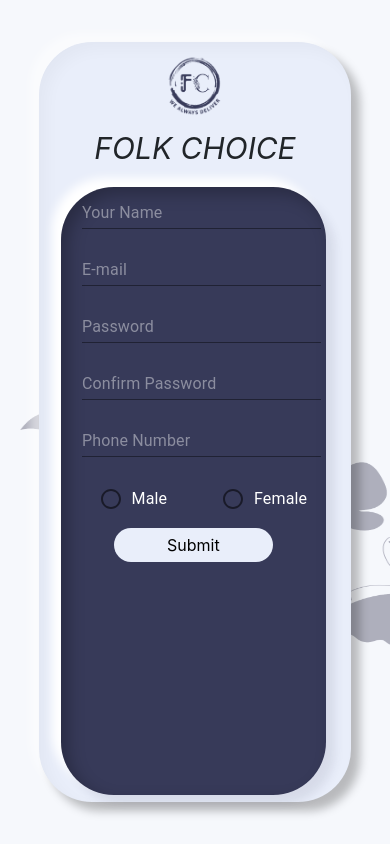
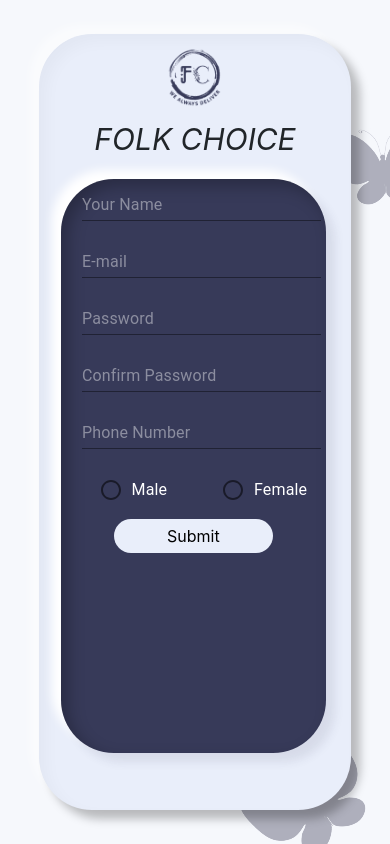
Before and after one commit to sayashchaudhary/folkchoice-frontend, a React (Create React App) app: page /#/register in a window 390 px wide. Built offline with nearby package versions, Linux system fonts and the light colour scheme.

Commit message:
responsive

```diff
--- a/package.json
+++ b/package.json
@@ -11,12 +11,14 @@
     "@types/node": "^12.0.0",
     "@types/react": "^16.9.0",
     "@types/react-dom": "^16.9.0",
+    "@types/react-helmet": "^5.0.15",
     "@types/react-router-dom": "^5.1.3",
     "@types/yup": "^0.26.27",
     "formik": "^2.1.2",
     "node-sass": "^4.13.0",
     "react": "^16.12.0",
     "react-dom": "^16.12.0",
+    "react-helmet": "^5.2.1",
     "react-router-dom": "^5.1.2",
     "react-scripts": "3.3.0",
     "typescript": "~3.7.2",
--- a/src/assets/scss/_main.scss
+++ b/src/assets/scss/_main.scss
@@ -3,6 +3,7 @@
 @import './components/landing';
 @import './components/Register';
 
+
 // Other imports
 @import './reset/reset';
 @import './utilities/variables';
--- a/src/assets/scss/components/_register.scss
+++ b/src/assets/scss/components/_register.scss
@@ -1,22 +1,25 @@
 @import '../utilities/variables';
 
-.container-fluid {
+.container-fluid{
+  padding-right:0 !important;
+  padding-left:0 !important;
+}
+
+.signup {
   display: flex;
   position: relative;
   flex-direction: column;
   justify-content: center;
   align-items: center;
-  padding: 8%;
-  height: 100vh
-
+  height: 100vh;
 }
 
-.container-fluid:after {
+.signup:after {
   content: "";
   background-color: $color-primary;
   background-image: url('../../images/background.png');
   background-position: 20px 50px;
-  background-size: 500px 600px;
+  background-size: 5  00px 600px;
   background-repeat: no-repeat;
   top: 0;
   left: 0;
@@ -123,10 +126,11 @@
 @media(max-width: 767px) {
   .outer-card {
     width: 80%;
+    height:92vh !important;
   }
   .inner-card {
     width: 85%;
-    height:90%;
+    height:68vh !important;
   }
   .submit {
     margin-left: 20%;
@@ -144,15 +148,18 @@
 }
 
 // fir iphone5/SE
-@media only screen and (min-width: 320px) and (max-width: 568px) {
+@media only screen and (width: 320px) and (height: 568px) {
   .inner-card {
-    height: 80%
+    height: 78vh !important
   }
   .gender{
     display: none;
   }
   .outer-card {
-    height: 90%;
+    height: 92vh !important;
+  }
+  .company{
+    display: none;
   }
 }
 
--- a/src/components/Auth/Login/Login.tsx
+++ b/src/components/Auth/Login/Login.tsx
@@ -2,7 +2,7 @@
 
 const Login: React.FC = () => {
     return (
-        <div>
+        <div className="container-fluid">
             Signup component
         </div>
     );
--- a/src/components/Auth/Register/Register.tsx
+++ b/src/components/Auth/Register/Register.tsx
@@ -1,10 +1,13 @@
 import React from 'react';
+import {Helmet} from 'react-helmet';
+import * as Yup from 'yup';
 import Input from '@material-ui/core/Input'
 import Radio from '@material-ui/core/Radio'
-import {Formik, Form, useField, FieldAttributes} from 'formik';
-import * as Yup from 'yup';
 import Logo from '../../../assets/images/logo.png';
 import {FormControlLabel} from '@material-ui/core';
+import {Formik, Form, useField, FieldAttributes} from 'formik';
+
+const TITLE = 'Sign Up - Folk Choice'
 
 type MyRadioProps = { label: string } & FieldAttributes<{}>
 
@@ -37,6 +40,10 @@
 const Register: React.FC = () => {
     return (
         <div className='container-fluid'>
+            <Helmet>
+                <title>{ TITLE }</title>
+            </Helmet>
+            <div className="signup">
                 <div className='background'/>
                 <div className='outer-card'>
                     <img src={Logo} alt="logo" className="logo"/>
@@ -66,6 +73,7 @@
                     </div>
                 </div>
             </div>
+        </div>
     )
 };
 
```
Also changed, not shown: 2 other files (tests, documents, lock files or other folders). Lines whose indentation alone changed are shown as unchanged.
